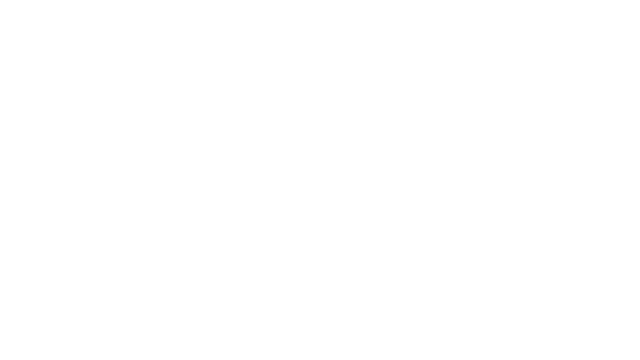
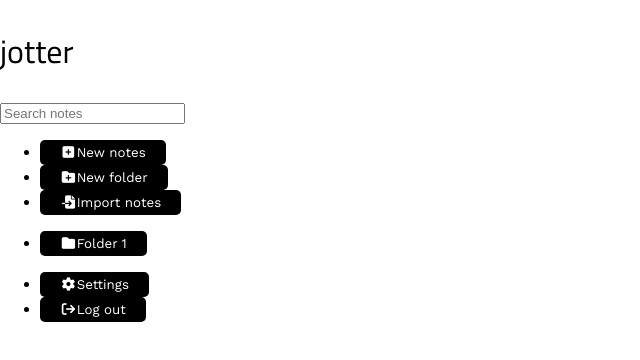
Before and after one commit to bourdier/jotter, a React (Create React App) app: page /login in a window 1280 px wide. Shown: the top 360 px of the page, without its empty margins (0-640 px from the left). Built offline with nearby package versions, Linux system fonts and the light colour scheme; a web font is replaced by a local one.

Commit message:
Import Nav tab

```diff
--- a/src/routes/Dashboard.js
+++ b/src/routes/Dashboard.js
@@ -1,6 +1,9 @@
+import Navtab from "../components/Navtab"
+
 export default function Dashboard() {
   return (
     <div className="dashboard">
+      <Navtab />
     </div>
   )
 }
```
